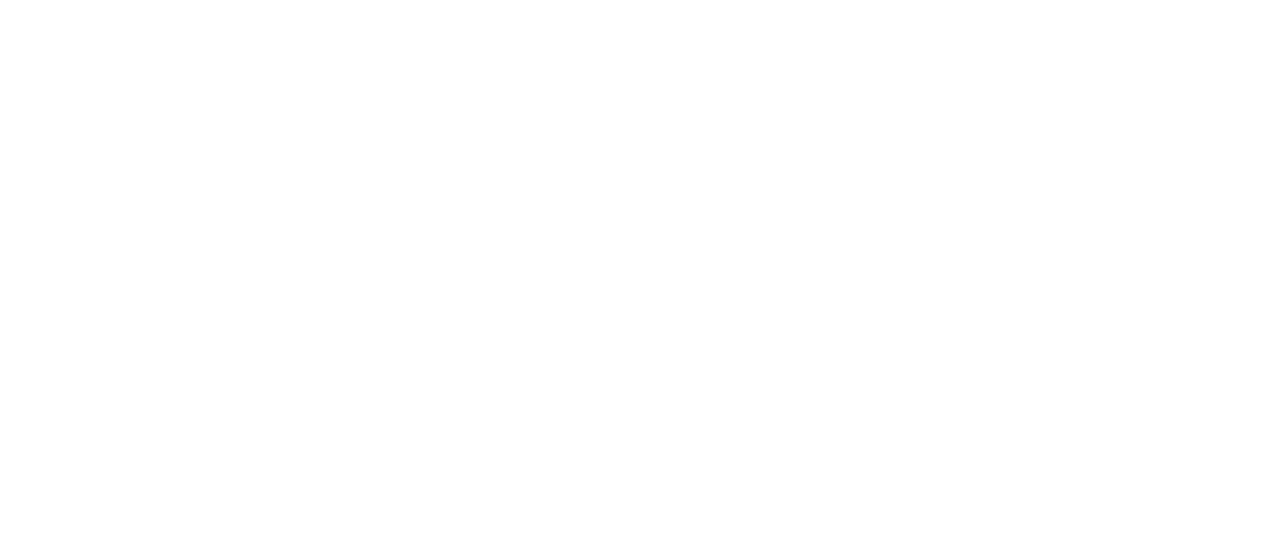
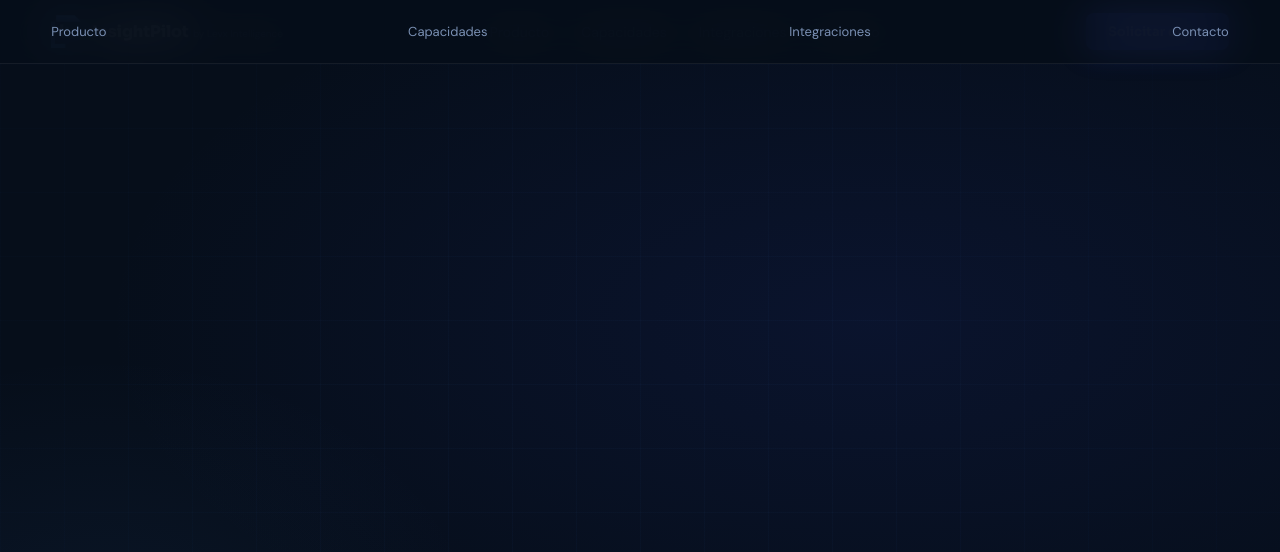
Before and after one commit to Lucianoeliasvonarx/LevxIntelligence, a Next.js app: page / in a window 1280 px wide. Before the commit this address had no page. Shown: the top 552 px of the page. Built offline with nearby package versions, Linux system fonts and the light colour scheme.

Commit message:
fix landing render

```diff
--- a/app/page.tsx
+++ b/app/page.tsx
@@ -1,5 +1,12 @@
-import { redirect } from "next/navigation";
-
 export default function Page() {
-  redirect("/insightpilot.html");
+  return (
+    <iframe
+      src="/insightpilot.html"
+      style={{
+        width: "100vw",
+        height: "100vh",
+        border: "none"
+      }}
+    />
+  )
 }
```
